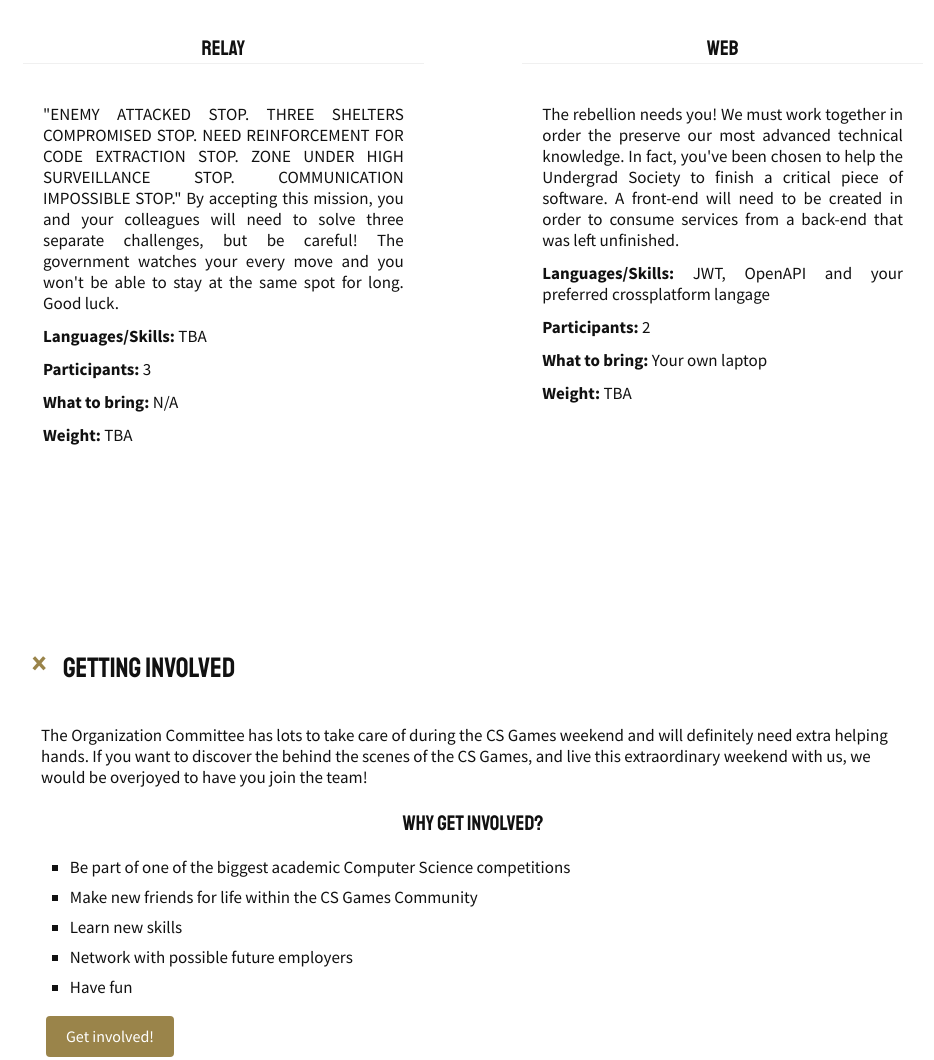
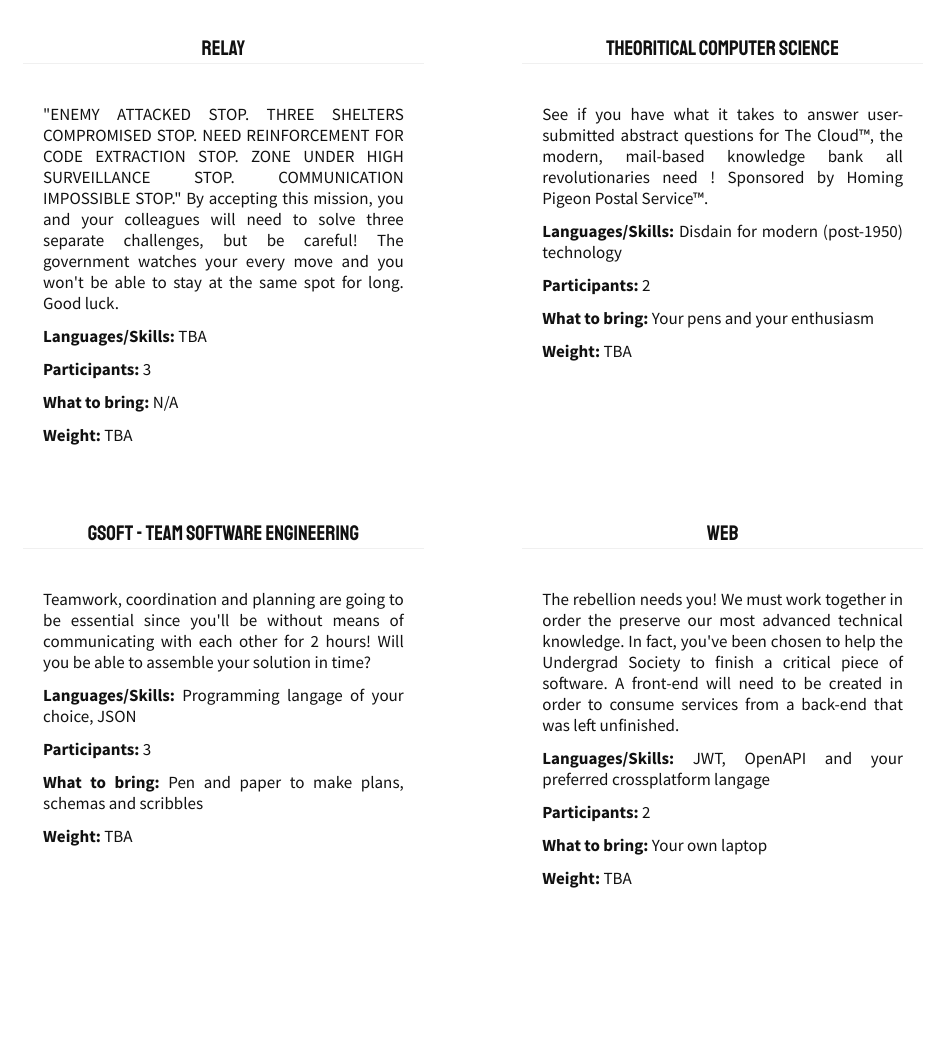
Before and after one commit to CFI-UL/csgames-watcher, a plain HTML site: page 2020.csgames.org/index.html in a window 1280 px wide. Shown: the part 2549-3609 px from the top of the page, without its empty margins (167-1101 px from the left). Drawn offline with nearby package versions, Linux system fonts and the light colour scheme.

Commit message:
Wed Jan 15 20:30:43 UTC 2020

```diff
--- a/2020.csgames.org/index.html
+++ b/2020.csgames.org/index.html
@@ -168,6 +168,34 @@ By accepting this mission, you and your colleagues will need to solve three sepa
 
 
   <div class="one-half column competition-card">
+    <h4 class="competition-title">Theoritical Computer Science</h4>
+      <p>See if you have what it takes to answer user-submitted abstract questions for The Cloud™, the modern, mail-based knowledge bank all revolutionaries need ! Sponsored by Homing Pigeon Postal Service™.
+
+</p>
+      <p><strong>Languages/Skills:</strong> Disdain for modern (post-1950) technology</p>
+      <p><strong>Participants:</strong> 2</p>
+      <p><strong>What to bring:</strong> Your pens and your enthusiasm</p>
+      <p><strong>Weight:</strong> TBA</p>
+  </div>
+
+</div>
+
+<div class="row">
+
+  <div class="one-half column competition-card">
+    <h4 class="competition-title">GSOFT - Team software engineering</h4>
+      <p>Teamwork, coordination and planning are going to be essential since you'll be without means of communicating with each other for 2 hours! Will you be able to assemble your solution in time?</p>
+      <p><strong>Languages/Skills:</strong> Programming langage of your choice, JSON</p>
+      <p><strong>Participants:</strong> 3</p>
+      <p><strong>What to bring:</strong> Pen and paper to make plans, schemas and scribbles</p>
+      <p><strong>Weight:</strong> TBA</p>
+  </div>
+
+
+
+
+
+  <div class="one-half column competition-card">
     <h4 class="competition-title">Web</h4>
       <p>The rebellion needs you! We must work together in order the preserve our most advanced technical knowledge. In fact, you've been chosen to help the Undergrad Society to finish a critical piece of software. A front-end will need to be created in order to consume services from a back-end that was left unfinished.</p>
       <p><strong>Languages/Skills:</strong> JWT, OpenAPI and your preferred crossplatform langage</p>
```
Also changed, not shown: 1 other file.
